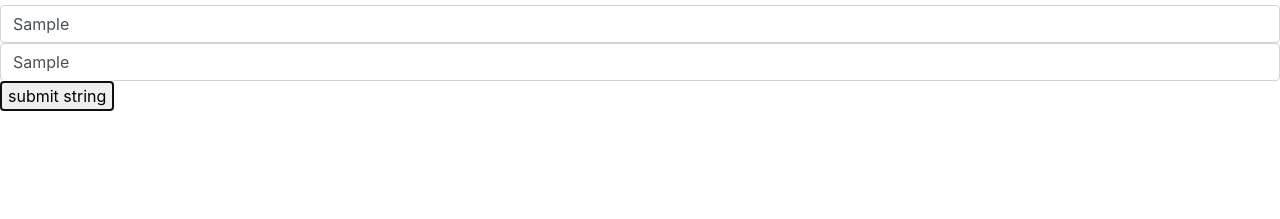
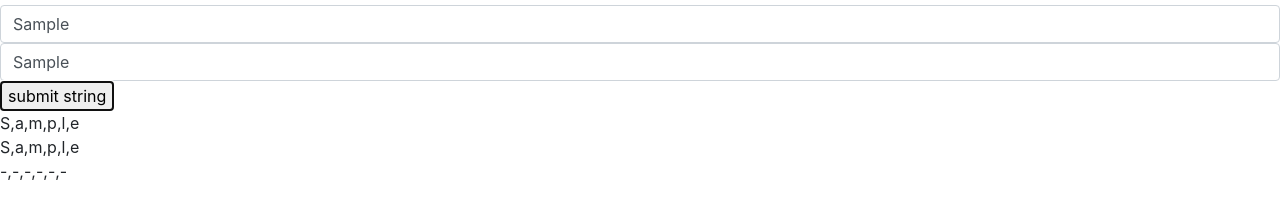
Before and after one commit to ccahill1117/10.23.2018---vowel-delete, a plain HTML site: page index.html in a window 1280 px wide. Both pictures are taken after typing "Sample", "Sample" into the empty fields and a click on the button "submit string". Shown: the part 51-270 px from the top of the page. Drawn offline with nearby package versions, Linux system fonts and the light colour scheme.

Commit message:
added display for all items

```diff
--- a/index.html
+++ b/index.html
@@ -16,8 +16,14 @@
       <input type="text" class="form-control" id="letterInput"  placeholder="put my letters I want to remove in here">
       <button type="submit">submit string</button>
     </form>
-    <ul id="outputList">
+    <div id="inputStringHere">
 
-    </ul>
+    </div>
+    <div id="removeLetters">
+
+    </div>
+    <div id="deletedStringHere">
+
+    </div>
   </body>
 </html>
--- a/js/scripts.js
+++ b/js/scripts.js
@@ -26,6 +26,10 @@ $(document).ready(function() {
 
     var deletedLetters = letterDelete(stringArray, deleteArray);
 
+    $("#inputStringHere").text(stringArray);
+    $("#removeLetters").text(deleteArray);
+    $("#deletedStringHere").text(deletedLetters);
+
     console.log(stringArray);
     console.log(deleteArray);
     console.log(deletedLetters);
```
